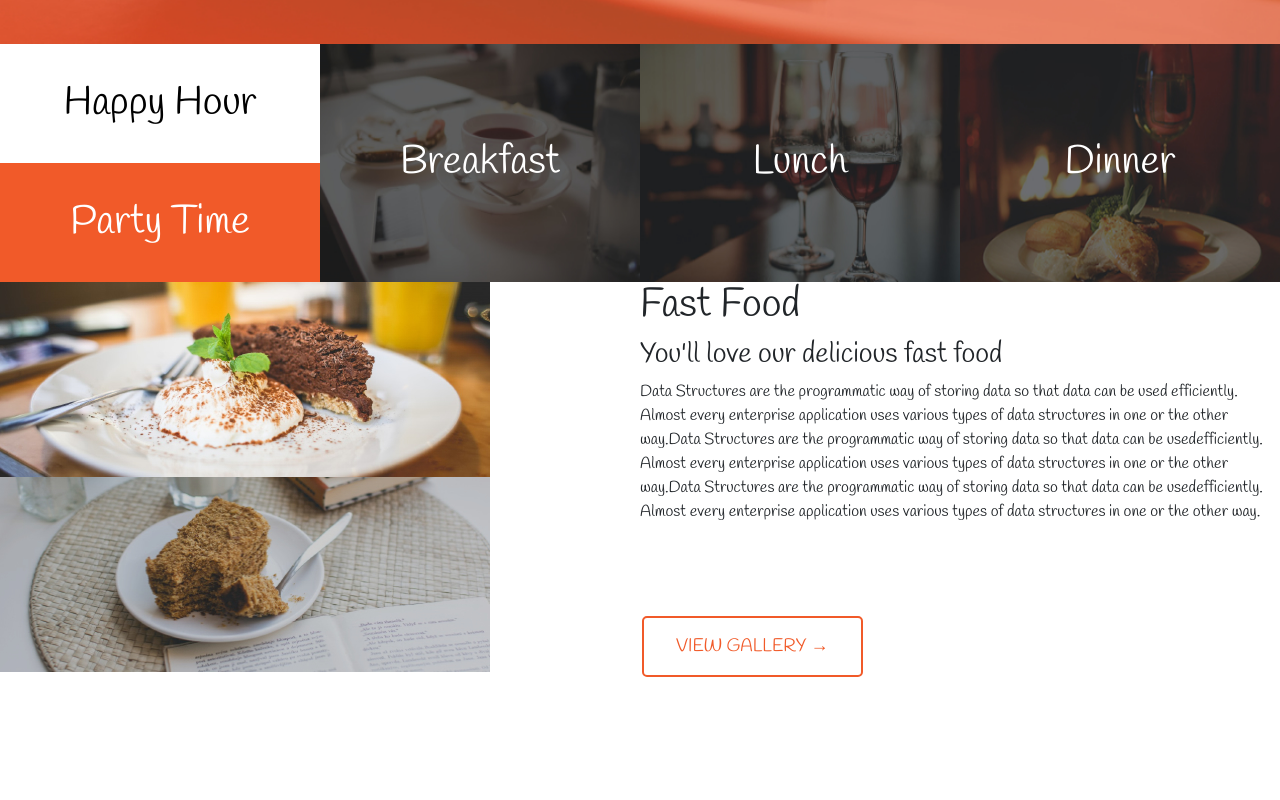
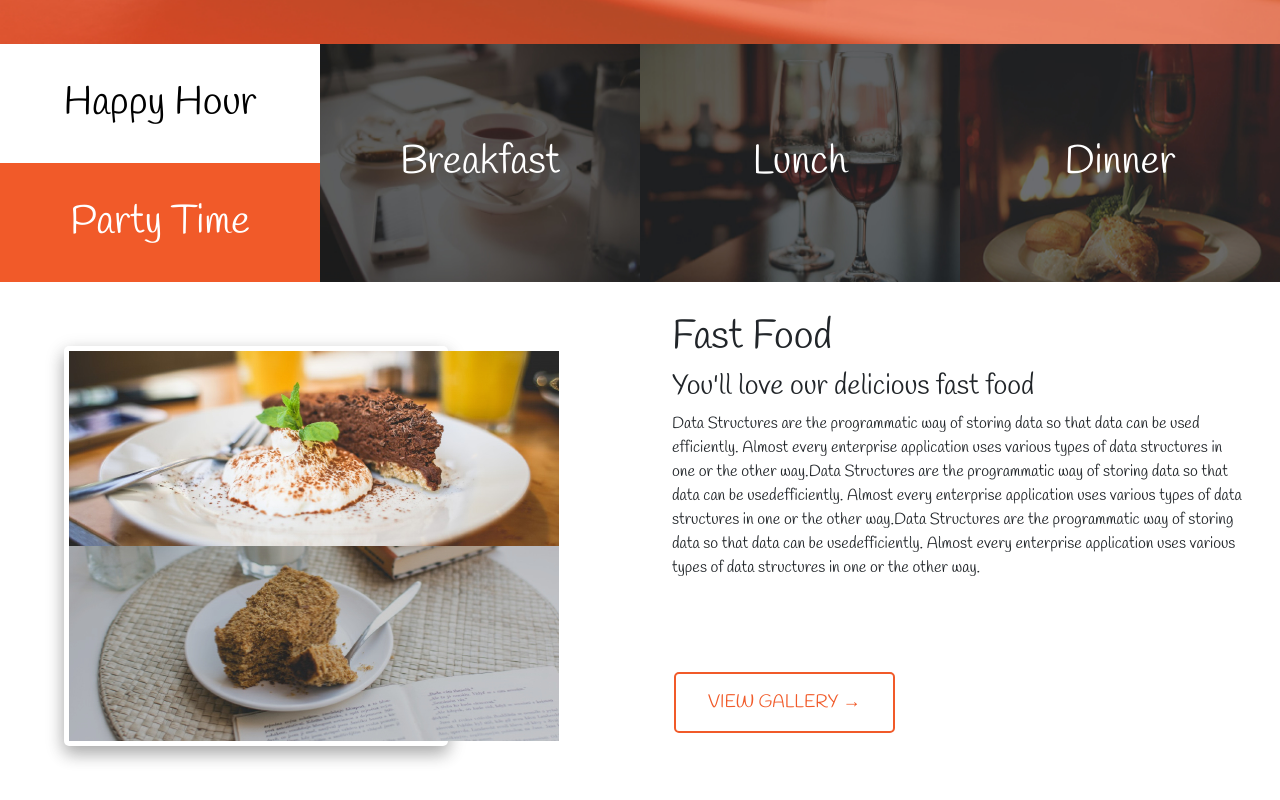
Before and after one commit to MoffatOmbasa/moffat-kitchen, a plain HTML site: page index.html in a window 1280 px wide. Shown: the part 876-1676 px from the top of the page. Before the commit the page ends 1557 px from the top, so only its background shows below. Drawn offline with nearby package versions, Linux system fonts and the light colour scheme.

Commit message:
css styling for FastFood image and text

```diff
--- a/css/styles.css
+++ b/css/styles.css
@@ -185,3 +185,19 @@ width: 100%;
 height: 100%;
 transition: .5s ease;
 }
+.fasts{
+margin-bottom: 10%;
+margin-left: 10%;
+margin-right: 30%;
+margin-top: 10%;
+padding:0;
+border-color: transparent;
+border-style: solid;
+border-width: 5px;
+border-radius: 5px;
+box-shadow: 0 8px 16px 0 rgba(0,0,0,0.2), 0 6px 20px 0 rgba(0,0,0,0.19);
+}
+#text1{
+padding: 5%;
+text-align: left;
+}
```
